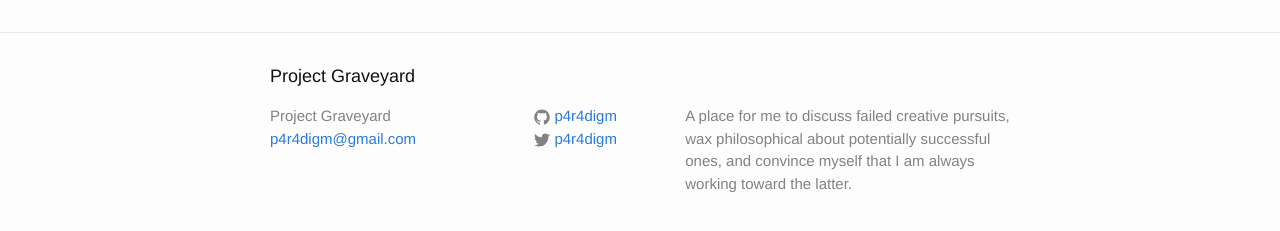
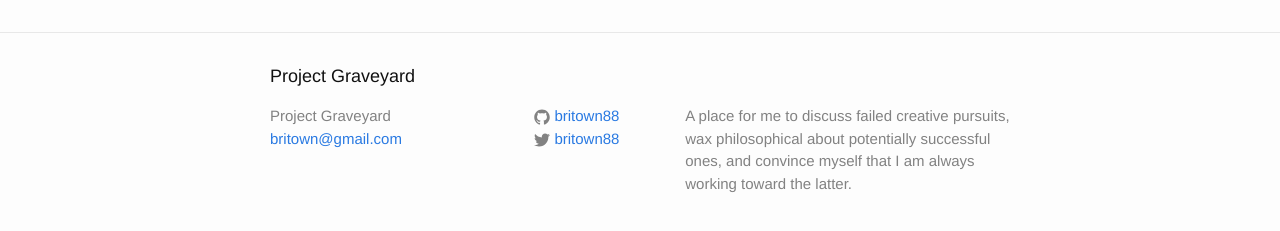
Before and after one commit to britown88/britown88.github.io, a Jekyll site: the page built from _posts/2015-11-17-heres-what-im-making-with-sega.md, in a window 1280 px wide. Shown: the part 528-759 px from the top of the page. Built offline with Jekyll 4.4.1, drawn with Linux system fonts in a browser that asks for light colours.

Commit message:
Update _config.yml

```diff
--- a/_config.yml
+++ b/_config.yml
@@ -7,15 +7,15 @@
 
 # Site settings
 title: Project Graveyard
-email: p4r4digm@gmail.com
+email: britown@gmail.com
 description: > # this means to ignore newlines until "baseurl:"
   A place for me to discuss failed creative pursuits, wax philosophical
   about potentially successful ones, and convince myself that
   I am always working toward the latter.
 baseurl: "" # the subpath of your site, e.g. /blog
-url: "http://p4r4digm.github.io" # the base hostname & protocol for your site
-twitter_username: p4r4digm
-github_username:  p4r4digm
+url: "http://britown88.github.io" # the base hostname & protocol for your site
+twitter_username: britown88
+github_username:  britown88
 
 # Build settings
 markdown: kramdown
```
